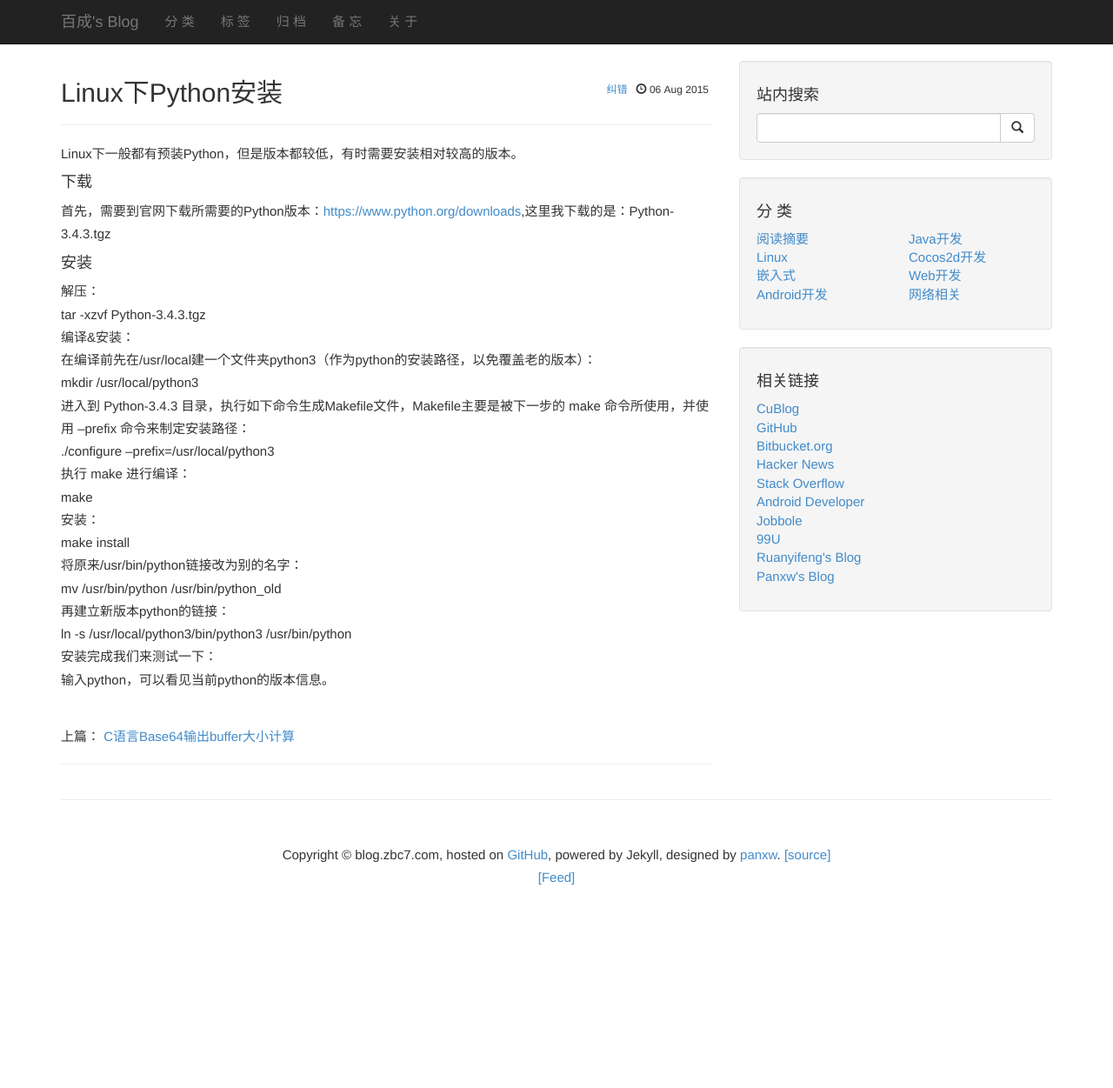
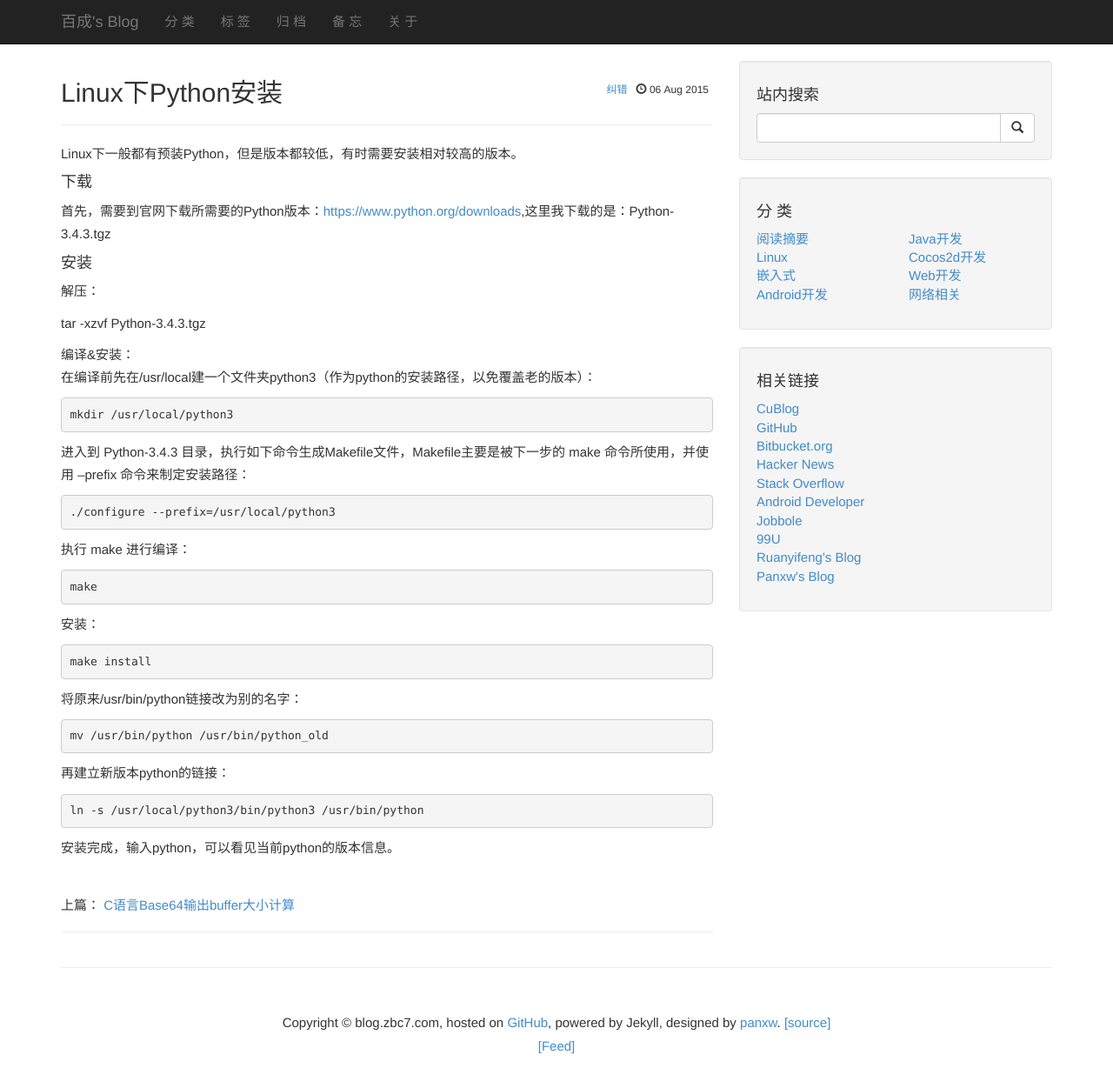
Before and after one commit to zbc0512/zbc0512.github.io, a Jekyll site: the page built from _posts/2015-08-06-linux-python-install.md, in a window 1280 px wide and 1276 px high. Shown: the top 1251 px of the window at 87% size. Built offline with Jekyll 4.4.1, drawn with Linux system fonts in a browser that asks for light colours; Markdown is read by kramdown in place of the engine named in the settings; comment, search, counter and statistics services are not loaded.

Commit message:
update python-install

```diff
--- a/_posts/2015-08-06-linux-python-install.md
+++ b/_posts/2015-08-06-linux-python-install.md
@@ -12,19 +12,32 @@ Linux下一般都有预装Python，但是版本都较低，有时需要安装相
 
 ####安装
 解压：
+
   tar -xzvf Python-3.4.3.tgz
+
 编译&安装：
   在编译前先在/usr/local建一个文件夹python3（作为python的安装路径，以免覆盖老的版本）：
+
     mkdir /usr/local/python3
+
   进入到 Python-3.4.3 目录，执行如下命令生成Makefile文件，Makefile主要是被下一步的 make 命令所使用，并使用 --prefix 命令来制定安装路径：
+
     ./configure --prefix=/usr/local/python3
+
   执行 make 进行编译：
+
     make
+
   安装：
+
     make install
+
   将原来/usr/bin/python链接改为别的名字：
+
     mv /usr/bin/python /usr/bin/python_old
+
   再建立新版本python的链接：
+
     ln -s /usr/local/python3/bin/python3 /usr/bin/python
-安装完成我们来测试一下：
-输入python，可以看见当前python的版本信息。
+
+安装完成，输入python，可以看见当前python的版本信息。
```
